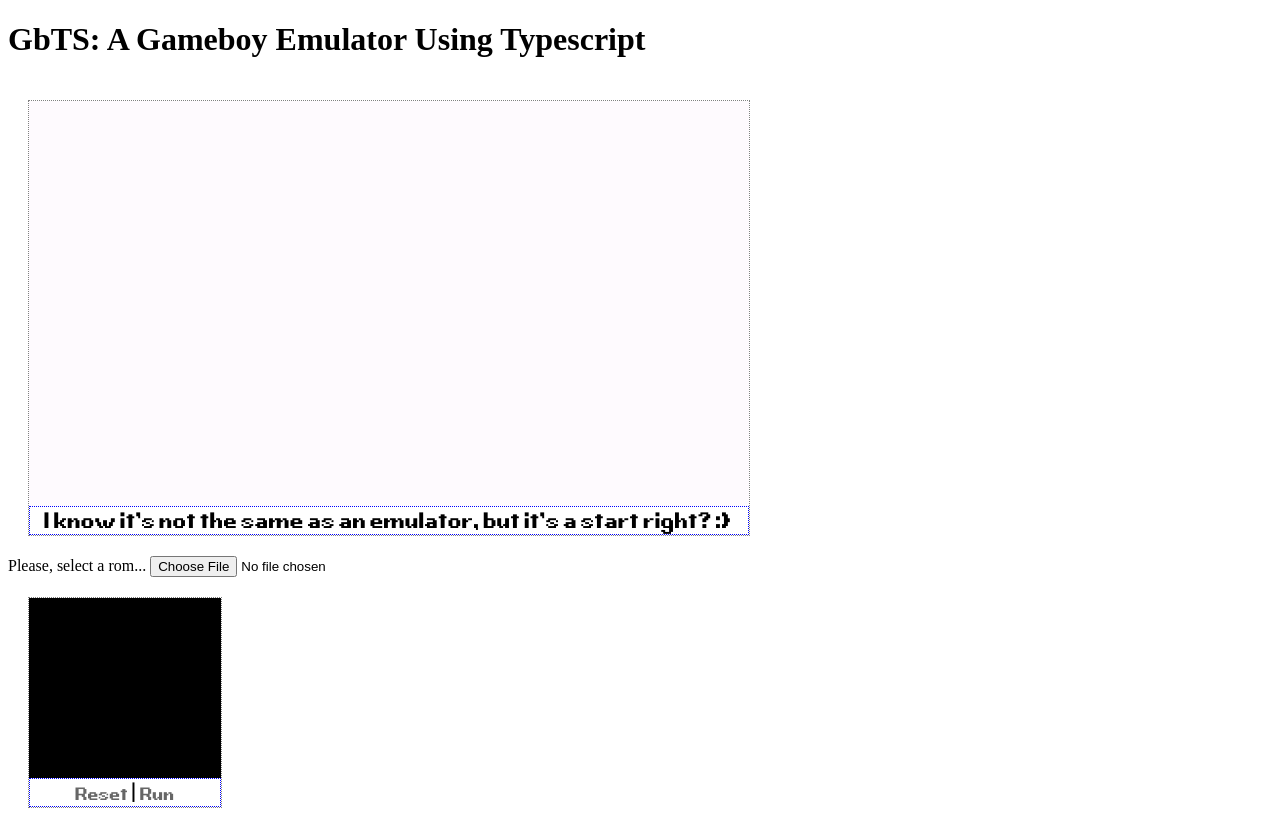
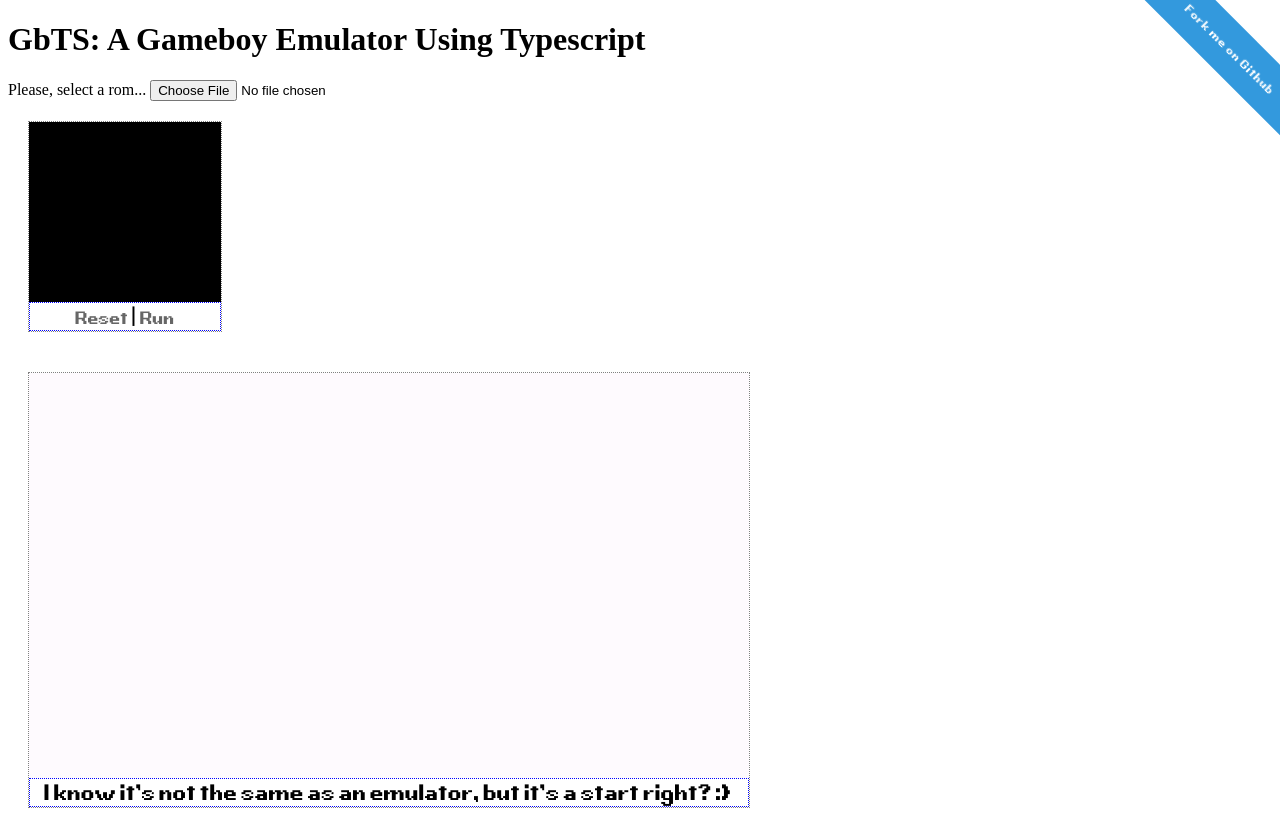
Before and after one commit to UncleFirefox/GbTs, a website with bundled scripts: page src/index.html in a window 1280 px wide. Built offline with nearby package versions, Linux system fonts and the light colour scheme.

Commit message:
Making GbTs a more marketable piece Preparing it for a broader public

```diff
--- a/src/index.html
+++ b/src/index.html
@@ -9,14 +9,9 @@
 </head>
 
 <body>
+    <div class="corner-ribbon top-right sticky blue"><a target="_blank" href="https://github.com/UncleFirefox/GbTs">Fork me on Github</a></div>
     <div>
         <h1>GbTS: A Gameboy Emulator Using Typescript</h1>
-    </div>
-    <div id="image">
-        <figure>
-            <img src="images/gbstart.gif" />
-            <figcaption>I know it's not the same as an emulator, but it's a start right? :)</figcaption>
-        </figure>
     </div>
     <div>
         <laber for="rom-selector">Please, select a rom...</label>
@@ -28,6 +23,12 @@
         </div>
         <figcaption><a id="reset">Reset</a> | <a id="run">Run</a></figcaption>
     </figure>
+    <div id="image">
+        <figure>
+            <img src="images/gbstart.gif" />
+            <figcaption>I know it's not the same as an emulator, but it's a start right? :)</figcaption>
+        </figure>
+    </div>
     <script src="scripts/Input.js"></script>
     <script src="scripts/GPU.js"></script>
     <script src="scripts/CPU.js"></script>
--- a/src/scripts/GPU.ts
+++ b/src/scripts/GPU.ts
@@ -37,6 +37,11 @@
     }
 
     reset() {
+
+        // VRAM, OAM and palette
+
+
+        // Resetting the canvas
         var htmlcanvas: HTMLCanvasElement = <HTMLCanvasElement>document.getElementById('screen');
         if (htmlcanvas && htmlcanvas.getContext) {
             this.canvas = htmlcanvas.getContext('2d');
--- a/src/scripts/GbEngine.ts
+++ b/src/scripts/GbEngine.ts
@@ -30,7 +30,7 @@
         var fclk = this.cpu.clock.t + 70224;
         do {
             // Doing some tricks for debugging
-            console.log('Program counter: ' + this.cpu.registers.pc);
+            //console.log('Program counter: ' + this.cpu.registers.pc);
             var opcodeToFetch = this.mmu.readByte(this.cpu.registers.pc++);
 
             // For now we'll assume is opcodeMap
--- a/src/styles/app.css
+++ b/src/styles/app.css
@@ -33,3 +33,38 @@
     cursor: pointer;
     cursor: hand;
 }
+
+.corner-ribbon{
+  width: 200px;
+  background: #e43;
+  font-family: 'gbretro', sans-serif;
+  font-size: 14px;
+  position: absolute;
+  top: 25px;
+  left: -50px;
+  text-align: center;
+  line-height: 50px;
+  letter-spacing: 1px;
+  color: #f0f0f0;
+  transform: rotate(-45deg);
+  -webkit-transform: rotate(-45deg);
+}
+
+.corner-ribbon.sticky{
+  position: fixed;
+}
+
+.corner-ribbon.top-right{
+  top: 25px;
+  right: -50px;
+  left: auto;
+  transform: rotate(45deg);
+  -webkit-transform: rotate(45deg);
+}
+
+.corner-ribbon.blue{background: #39d;}
+
+.corner-ribbon > a {
+    color: #FFFFFF;
+    text-decoration: none;
+}
```
